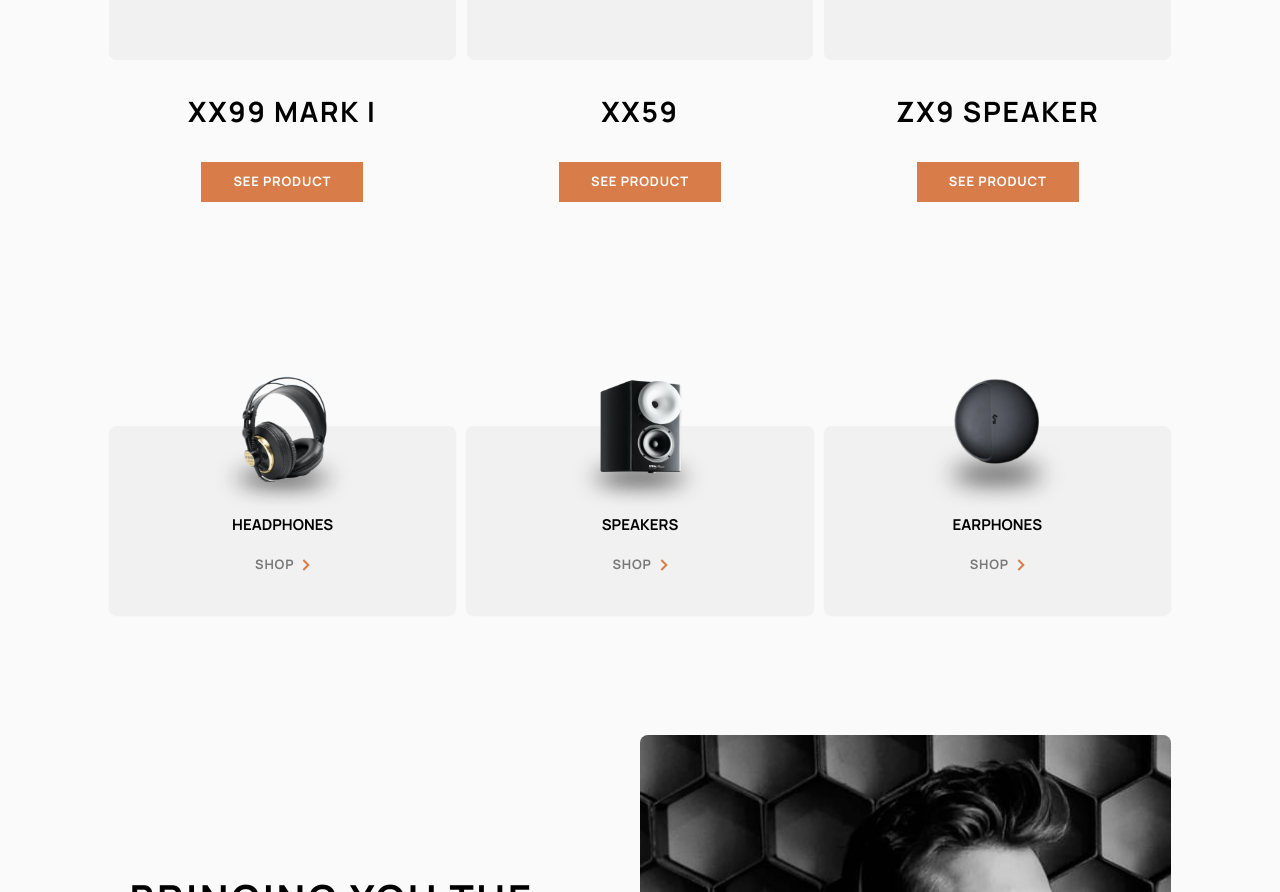
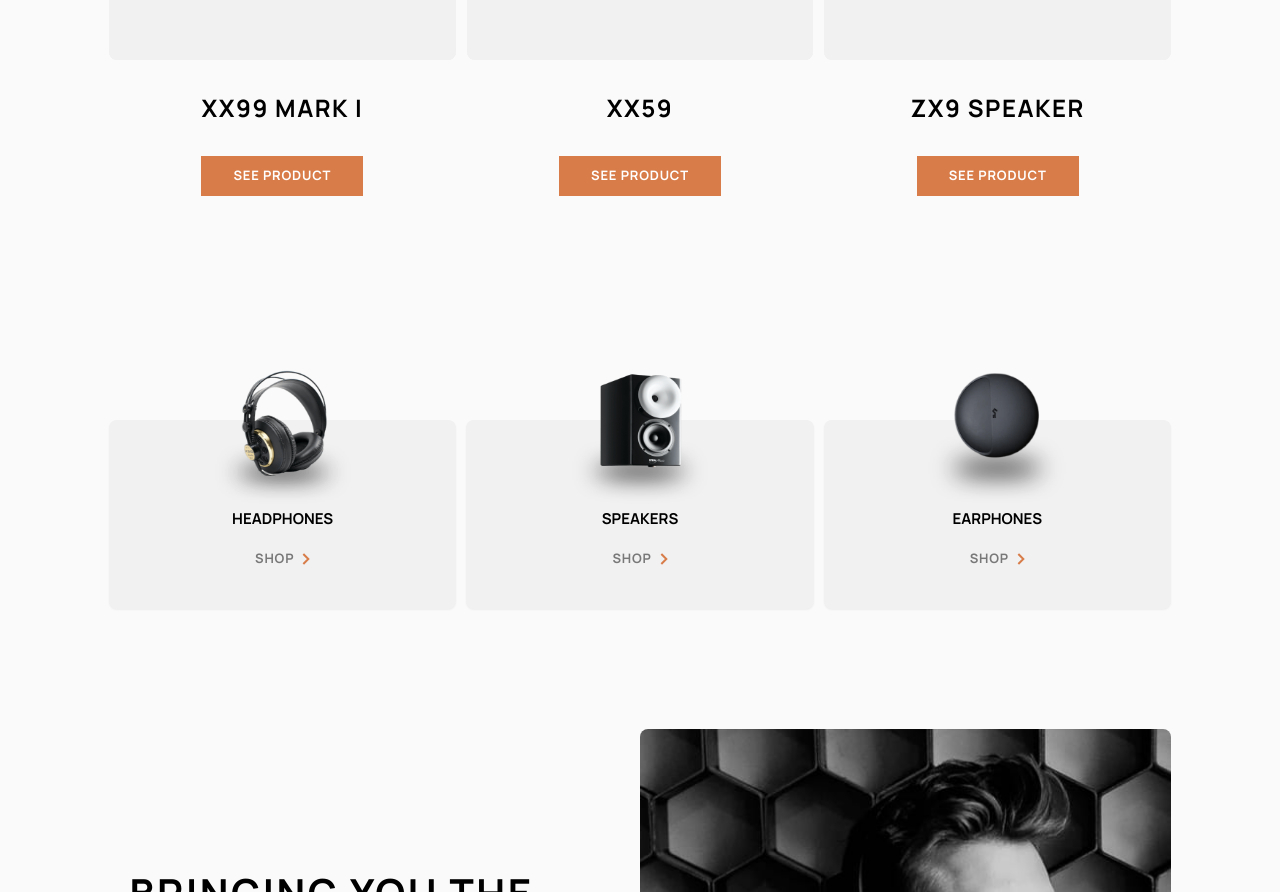
Before and after one commit to Jschles1/audiophile, a Next.js app: page /1/xx59-headphones in a window 1280 px wide. Shown: the part 2230-3122 px from the top of the page. Built offline with nearby package versions, Linux system fonts and the light colour scheme.

Commit message:
Adjust font size for tablet related product

```diff
--- a/src/app/(shopping)/[categoryName]/[productSlug]/product-details.tsx
+++ b/src/app/(shopping)/[categoryName]/[productSlug]/product-details.tsx
@@ -70,7 +70,7 @@ function RelatedProductItem({
           </div>
         </div>
       </div>
-      <p className="pb-8 text-[1.75rem] font-bold leading-[normal] tracking-[0.0625em] uppercase">
+      <p className="pb-8 text-[1.75rem] md:text-2xl font-bold leading-[normal] tracking-[0.0625em] uppercase">
         {name}
       </p>
       <Link href={`/${categoryName}/${productSlug}`}>
```
